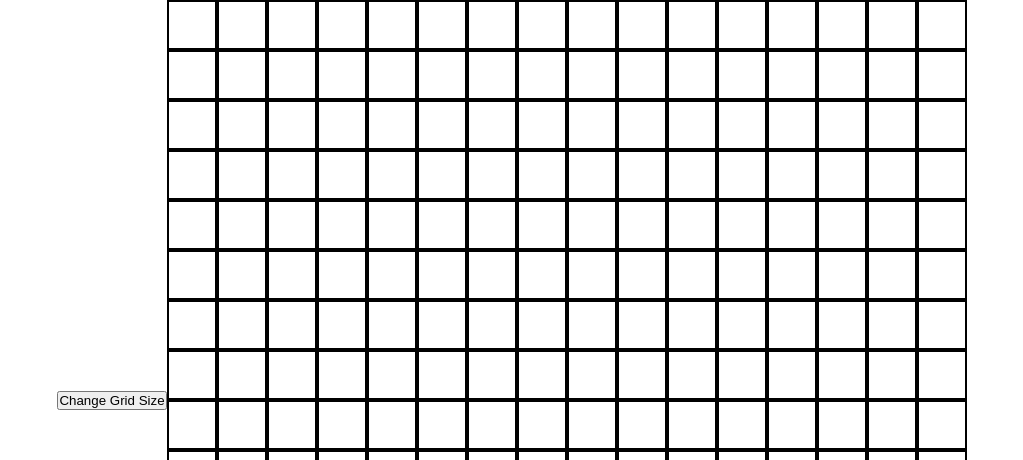
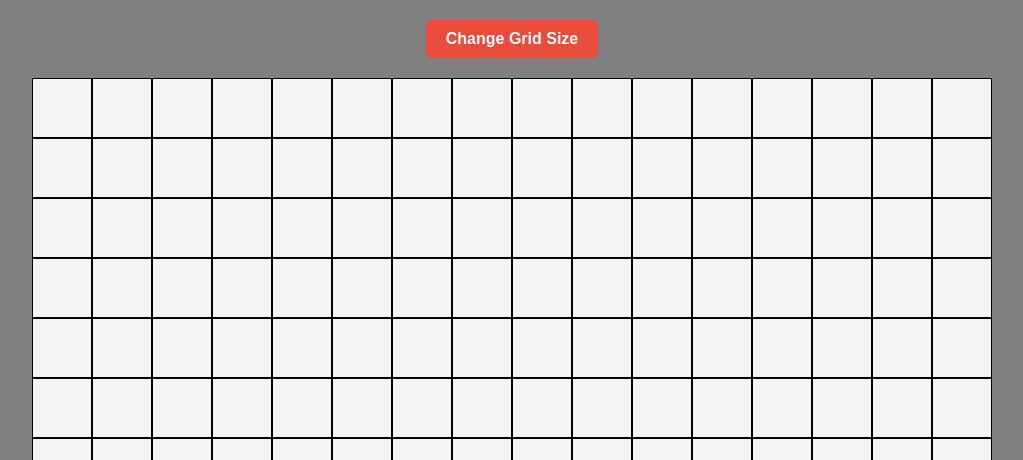
Before and after one commit to SHOIYAN/odin-Etch_a_Sketch, a plain HTML site: page index.html in a window 1280 px wide. Shown: the top 460 px of the page, without its empty margins (128-1151 px from the left). Drawn offline with Linux system fonts and the light colour scheme.

Commit message:
style(ui): update grid container size and add button styles

```diff
--- a/style.css
+++ b/style.css
@@ -6,21 +6,47 @@
 
 body {
     display: flex;
+    flex-direction: column;
     justify-content: center;
     align-items: center;
+    background-color: gray;
 }
 
+button {
+  padding: 10px 20px;
+  font-size: 16px;
+  font-weight: bold;
+  color: white;
+  background-color: #e74c3c;
+  border: none;
+  border-radius: 6px;
+  cursor: pointer;
+  margin: 20px 0 20px 0;
+  transition: background-color 0.3s ease, transform 0.2s ease;
+}
+
+button:hover {
+  background-color: #c0392b;
+  transform: scale(1.05);
+}
+
+button:active {
+  transform: scale(0.95);
+}
+
+
 .container {
-    width: 800px;
-    height: 800px;
+    width: 960px;
+    height: 960px;
     display: flex;
     flex-wrap: wrap;
 }
 
 .square {
-    border: 2px solid black;
-    width: 50px;
-    height: 50px;
+    border: 1px solid black;
+    width: 60px;
+    height: 60px;
+    background-color: whitesmoke;
 }
 .hover-state {
     background-color: greenyellow;
```
